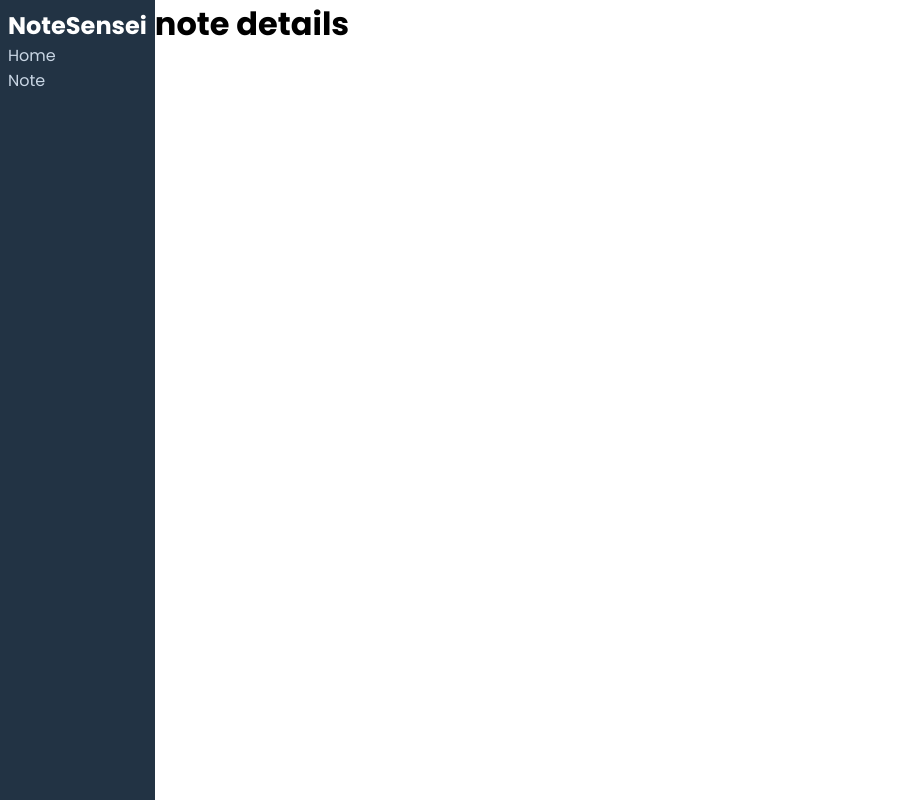
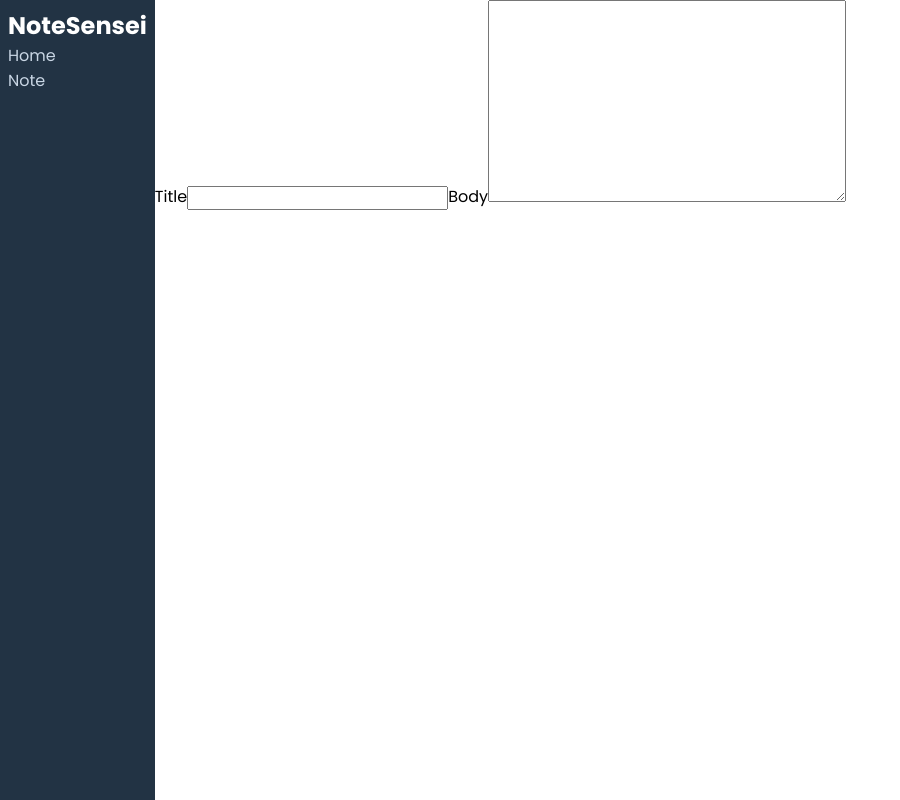
Before and after one commit to BeerensJian/NoteSensei, a React (Vite) app in the folder web/: page /notes/create in a window 1280 px wide. Shown: the whole page, without its empty margins (0-900 px from the left). Built offline with nearby package versions, Linux system fonts and the light colour scheme.

Commit message:
FE: create note view, install axios

```diff
--- a/web/package.json
+++ b/web/package.json
@@ -9,6 +9,7 @@
     "preview": "vite preview"
   },
   "dependencies": {
+    "axios": "^1.2.0",
     "react": "^18.2.0",
     "react-dom": "^18.2.0",
     "react-router-dom": "^6.4.3"
--- /dev/null
+++ b/web/src/views/CreateNote.jsx
@@ -0,0 +1,11 @@
+const CreateNote = () => {
+    return (
+        <div>
+            <label htmlFor="title">Title</label>
+            <input type="text" id='title' />
+            <label htmlFor="body">Body</label>
+            <textarea name="" id="body" cols="30" rows="10" />
+        </div>
+    )
+}
+export default CreateNote;
```
Also changed, not shown: web/src/main.jsx (+7 -2 lines), 1 other file (tests, documents, lock files or other folders).
